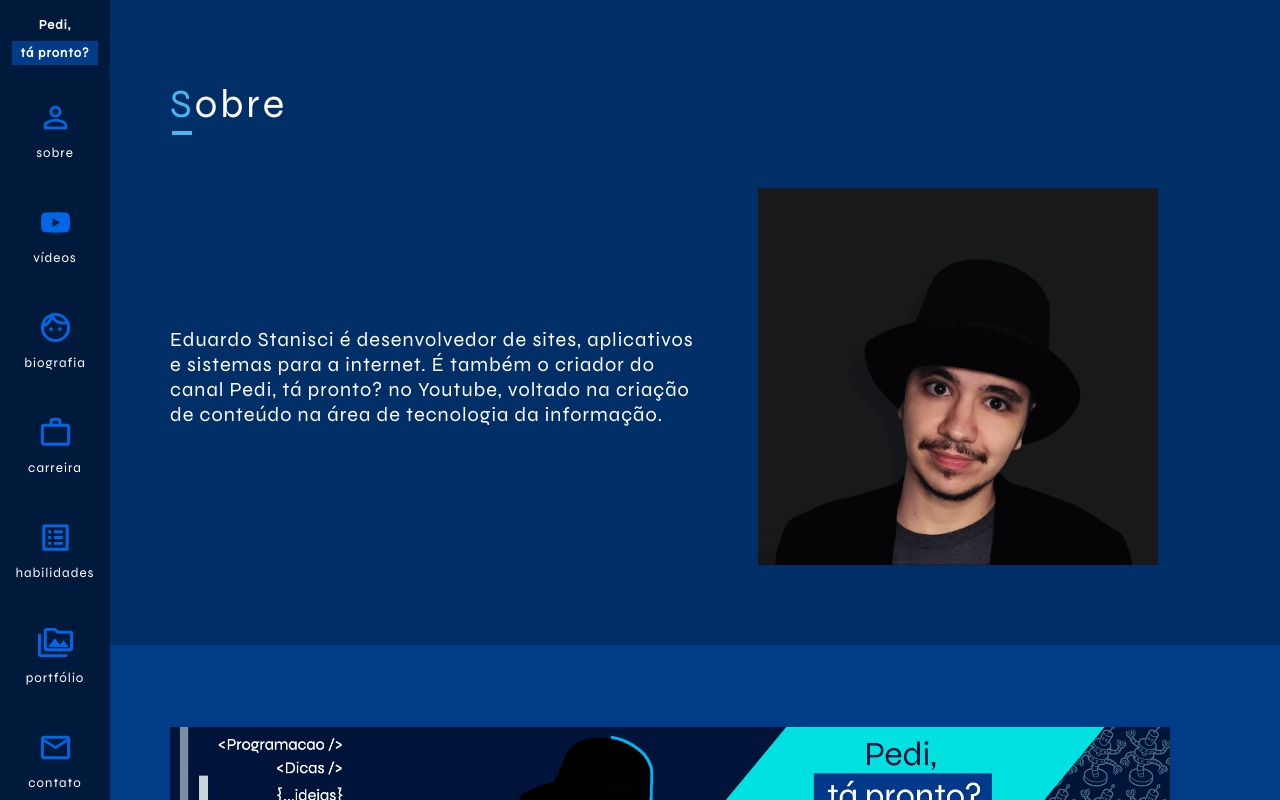
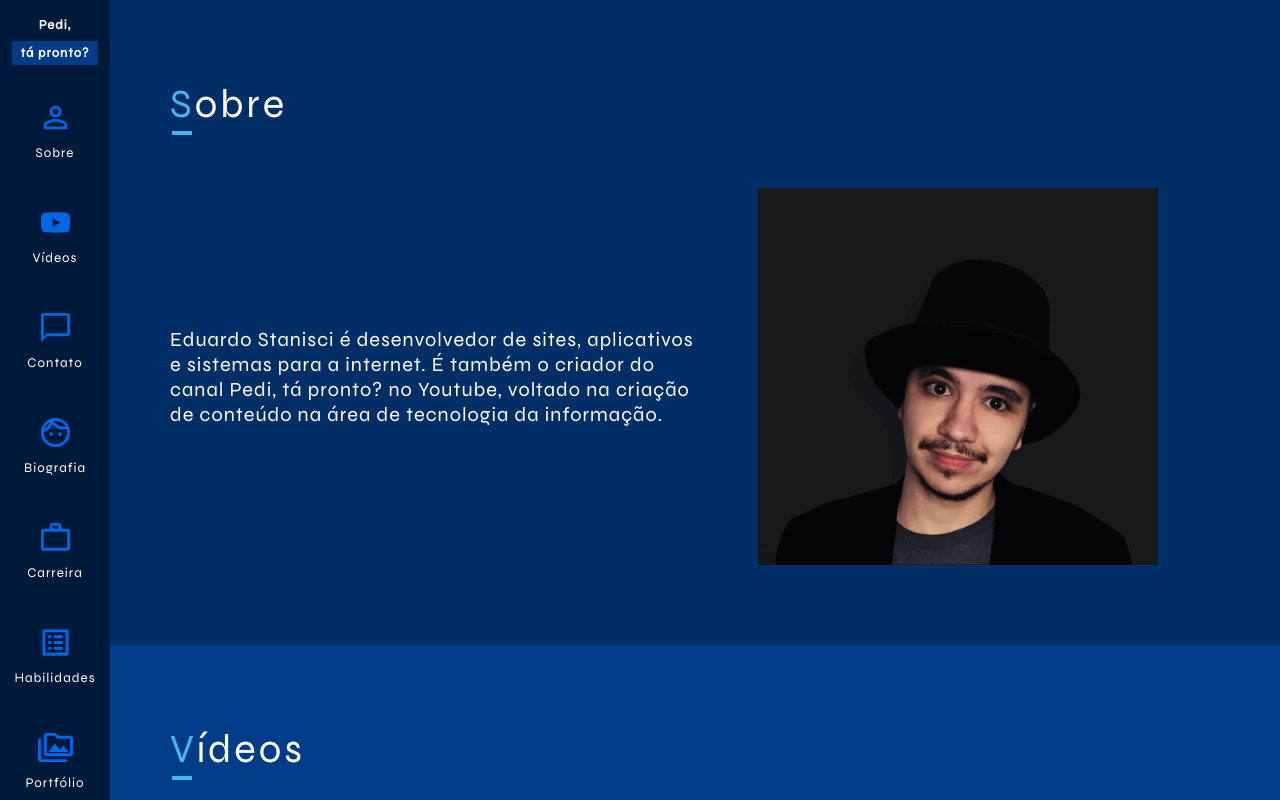
Before and after one commit to dusduarte/portfolio-react-hooks, a React (Create React App) app: page / in a window 1280 px wide. Shown: the top 800 px of the page. Built offline with nearby package versions, Linux system fonts and the light colour scheme.

Commit message:
feat: menu

```diff
--- a/src/Menu/Menu.tsx
+++ b/src/Menu/Menu.tsx
@@ -1,9 +1,9 @@
-import React, { ReactElement, useRef, useState } from 'react';
+import React, { ReactElement, useEffect, useRef, useState } from 'react';
 import YouTubeIcon from '@material-ui/icons/YouTube';
 import FaceOutlinedIcon from '@material-ui/icons/FaceOutlined';
 import WorkOutlineOutlinedIcon from '@material-ui/icons/WorkOutlineOutlined';
 import PersonOutlineOutlinedIcon from '@material-ui/icons/PersonOutlineOutlined';
-import MailOutlineOutlinedIcon from '@material-ui/icons/MailOutlineOutlined';
+import ChatBubbleOutlineIcon from '@material-ui/icons/ChatBubbleOutline';
 import PermMediaOutlinedIcon from '@material-ui/icons/PermMediaOutlined';
 import ListAltOutlinedIcon from '@material-ui/icons/ListAltOutlined';
 import MenuOutlinedIcon from '@material-ui/icons/MenuOutlined';
@@ -16,63 +16,52 @@ import {
   MenuItem,
   MenuList,
   Toolbar,
+  useMediaQuery,
+  useTheme,
 } from '@material-ui/core';
 import useStyle from './Menu.style';
-import ContainerMaterial from '../shared/components/ContainerMaterial/ContainerMaterial';
 import Logo from '../shared/components/Logo/Logo';
 import { ClickAwayListener } from '@material-ui/core';
-
-interface IItem {
-  name: string;
-  icon: ReactElement | string;
-  anchor: ANCHOR;
-}
-
-export enum ANCHOR {
-  About = 'about',
-  Videos = 'videos',
-  Biography = 'biography',
-  Career = 'career',
-  Skills = 'skills',
-  Portfolio = 'portfolio',
-  Contact = 'contact',
-}
+import { Category, Anchor } from './menu.enum';
+import IItem from './menu.interface'
+import useScrollToElement from '../shared/helpers/scrollToElement/scrollToElement';
+import { useBlockScrollbar, useUnblockScrollbar } from '../shared/helpers/blockScrollbar/blockScrollbar';
 
 export const items: IItem[] = [
   {
-    name: 'sobre',
+    name: Category.About,
     icon: <PersonOutlineOutlinedIcon />,
-    anchor: ANCHOR.About,
+    Anchor: Anchor.About,
   },
   {
-    name: 'vídeos',
+    name: Category.Videos,
     icon: <YouTubeIcon />,
-    anchor: ANCHOR.Videos,
+    Anchor: Anchor.Videos,
   },
   {
-    name: 'biografia',
-    icon: <FaceOutlinedIcon />,
-    anchor: ANCHOR.Biography,
+    name: Category.Contact,
+    icon: <ChatBubbleOutlineIcon />,
+    Anchor: Anchor.Contact,
   },
   {
-    name: 'carreira',
-    icon: <WorkOutlineOutlinedIcon />,
-    anchor: ANCHOR.Career,
+    name: Category.Biography,
+    icon: <FaceOutlinedIcon />,
+    Anchor: Anchor.Biography,
   },
   {
-    name: 'habilidades',
-    icon: <ListAltOutlinedIcon />,
-    anchor: ANCHOR.Skills,
+    name: Category.Career,
+    icon: <WorkOutlineOutlinedIcon />,
+    Anchor: Anchor.Career,
   },
   {
-    name: 'portfólio',
-    icon: <PermMediaOutlinedIcon />,
-    anchor: ANCHOR.Portfolio,
+    name: Category.Skills,
+    icon: <ListAltOutlinedIcon />,
+    Anchor: Anchor.Skills,
   },
   {
-    name: 'contato',
-    icon: <MailOutlineOutlinedIcon />,
-    anchor: ANCHOR.Contact,
+    name: Category.Portfolio,
+    icon: <PermMediaOutlinedIcon />,
+    Anchor: Anchor.Portfolio,
   },
 ];
 
@@ -80,51 +69,58 @@ const Menu = (): ReactElement => {
   const classNames = useStyle();
   const menu = useRef(null);
   const [isOpen, setIsOpen] = useState<boolean>(false);
+  const scrollToElement = (element: string) => useScrollToElement(element);
+  const theme = useTheme();
+  const isSmall = useMediaQuery(theme.breakpoints.down('sm'));
+  const blockScroll = () => useBlockScrollbar();
+  const unblockScroll = () => useUnblockScrollbar();
+
+  useEffect(() => {
+    isSmall && isOpen ? blockScroll() : unblockScroll();
+  }, [isSmall, isOpen])
 
   const handleClickItem = (anchor: string) => {
     setIsOpen(false);
-    const element = document.querySelector(`#${anchor}`);
-    const yOffset = -50;
-    const y =
-      (element as HTMLElement).getBoundingClientRect().top +
-      window.pageYOffset +
-      yOffset;
-    window.scrollTo({ top: y });
-  };
+    scrollToElement(anchor);
+  }
+
+  const handleIsOpen = () => {
+    setIsOpen(!isOpen);
+  }
+
+  const handleIsOpenMobile = (event: React.MouseEvent<Document, MouseEvent>) => {
+    if (event.target !== menu.current) {
+      setIsOpen(false);
+    }
+  }
 
   return (
     <>
-      <Hidden mdUp>
-        <ClickAwayListener
-          onClickAway={(event: React.MouseEvent<Document, MouseEvent>) => {
-            if (event.target !== menu.current) {
-              setIsOpen(false);
-            }
-          }}
-        >
+      <Hidden mdUp={true}>
+        <ClickAwayListener onClickAway={handleIsOpenMobile}>
           <div className={classNames.navbar}>
             <AppBar>
               <Toolbar>
-                <ContainerMaterial alignItems="center">
-                  <Grid item xs={6}>
+                <Grid container={true} alignItems="center">
+                  <Grid item={true} xs={6}>
                     <Logo />
                   </Grid>
-                  <Grid item xs={6}>
+                  <Grid item={true} xs={6}>
                     <IconButton
                       color="inherit"
-                      onClick={() => setIsOpen(!isOpen)}
+                      onClick={handleIsOpen}
                     >
                       <MenuOutlinedIcon />
                     </IconButton>
                   </Grid>
-                </ContainerMaterial>
+                </Grid>
               </Toolbar>
             </AppBar>
           </div>
         </ClickAwayListener>
       </Hidden>
 
-      <div className={classNames.menu}>
+      <Grid component="nav" className={classNames.menu}>
         <div className="container-menu" id={`${isOpen && 'open'}`}>
           <MenuList ref={menu}>
             <div className="container-logo">
@@ -135,7 +131,7 @@ const Menu = (): ReactElement => {
               return (
                 <MenuItem
                   key={index}
-                  onClick={() => handleClickItem(item.anchor)}
+                  onClick={() => handleClickItem(item.Anchor)}
                 >
                   <ListItemIcon>{item.icon}</ListItemIcon>
                   <label>{item.name}</label>
@@ -144,7 +140,7 @@ const Menu = (): ReactElement => {
             })}
           </MenuList>
         </div>
-      </div>
+      </Grid>
     </>
   );
 };
--- /dev/null
+++ b/src/Menu/menu.enum.ts
@@ -0,0 +1,19 @@
+export enum Anchor {
+  About = 'about',
+  Videos = 'videos',
+  Biography = 'biography',
+  Career = 'career',
+  Skills = 'skills',
+  Portfolio = 'portfolio',
+  Contact = 'contact',
+}
+
+export enum Category {
+  About = 'Sobre',
+  Videos = 'Vídeos',
+  Biography = 'Biografia',
+  Career = 'Carreira',
+  Skills = 'Habilidades',
+  Portfolio = 'Portfólio',
+  Contact = 'Contato'
+}
```
Also changed, not shown: src/Menu/menu.interface.ts (added, +10 -0 lines).
